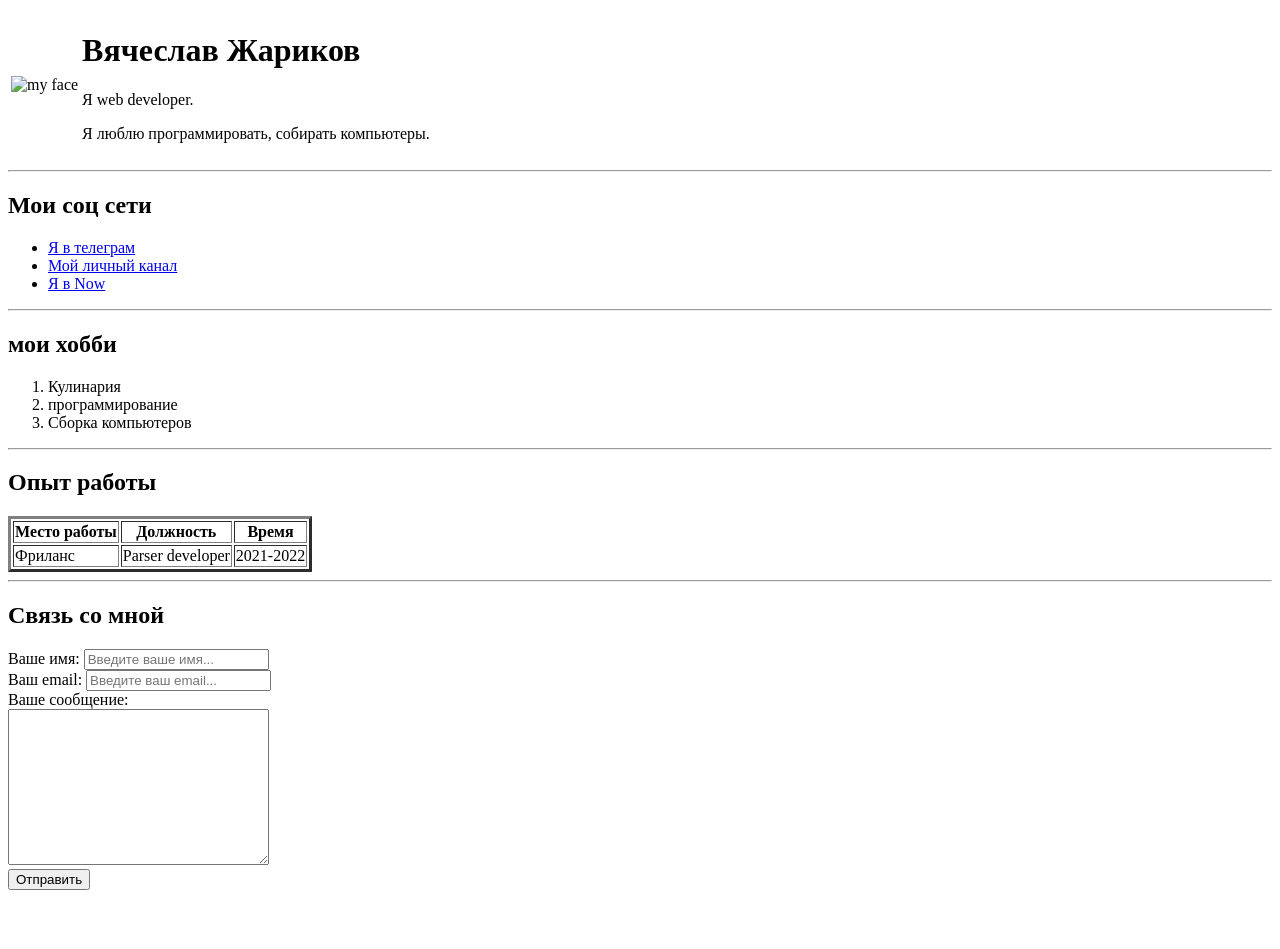
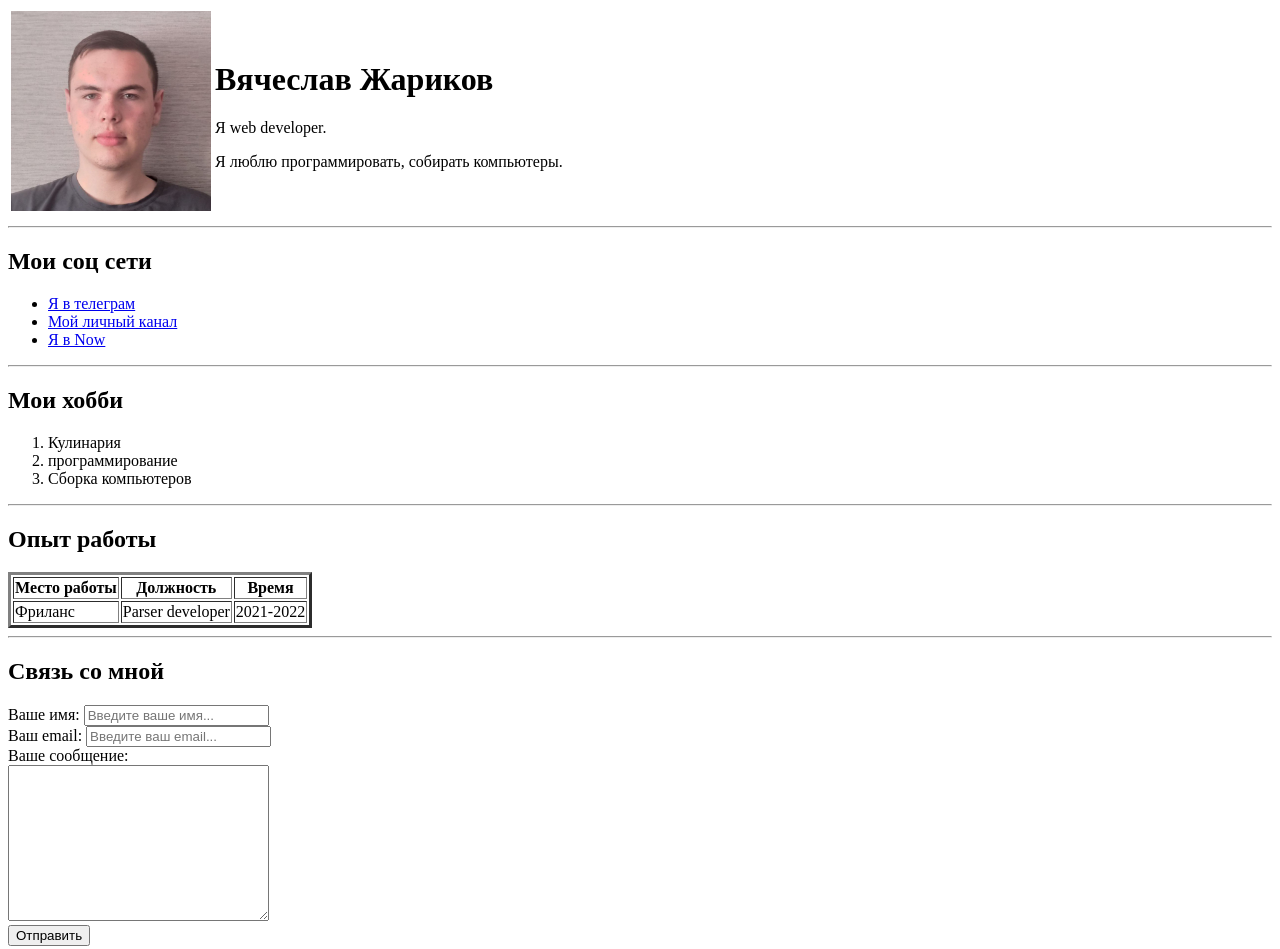
Before and after one commit to mratom21/My-first-html, a plain HTML site: page index.html in a window 1280 px wide. Before the commit the page ends 898 px from the top, so only its background shows below. Drawn offline with Linux system fonts and the light colour scheme.

Commit message:
Update index.html

```diff
--- a/index.html
+++ b/index.html
@@ -11,7 +11,7 @@
         <table>
             <tr>
                 <td>
-                    <img src="face" alt="my face" width="200">
+                    <img src="face.png" alt="my face" width="200">
                 </td>
                 <td>
                     <h1>Вячеслав Жариков</h1>
@@ -32,7 +32,7 @@
         </ul>
         <hr>
         <h2>
-            мои хобби
+            Мои хобби
         </h2>
         <ol>
             <li>Кулинария</li>
```
